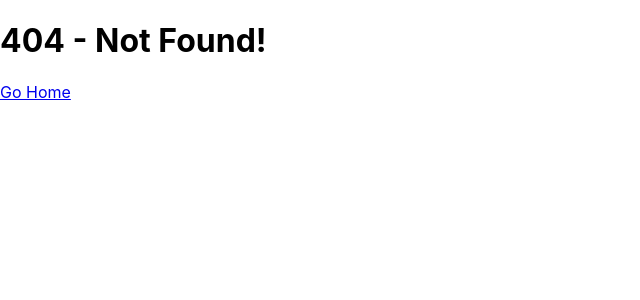
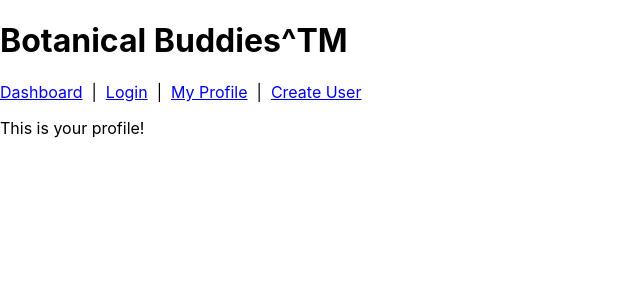
Before and after one commit to kaleb2/BotanicalBuddies, a React (Create React App) app in the folder botanicalfrontend/: page /user-profile in a window 1280 px wide. Before the commit this address had no page. Shown: the top 300 px of the page, without its empty margins (0-640 px from the left). Built offline with nearby package versions, Linux system fonts and the light colour scheme.

Commit message:
add user profile page

```diff
--- a/botanicalfrontend/src/App.tsx
+++ b/botanicalfrontend/src/App.tsx
@@ -4,6 +4,7 @@ import { CreateUser } from './components/CreateUser';
 import { ReactDefault, NotFound, Header} from './components/React';
 import { BrowserRouter, Route, Routes } from "react-router-dom";
 import { Login } from './components/Login';
+import { UserProfile } from './components/UserProfile';
 
 function App() {
 
@@ -18,6 +19,7 @@ function App() {
           <Route path="/" element={<Header />}>
             <Route path="/" element={<ReactDefault />}/>
             <Route path="login" element={<Login />} />
+            <Route path="user-profile" element={<UserProfile />} />
             <Route path="create-user" element={<CreateUser />} />
           </Route>
           <Route path="*" element={<NotFound />} />
--- a/botanicalfrontend/src/components/React.tsx
+++ b/botanicalfrontend/src/components/React.tsx
@@ -37,6 +37,8 @@ export const Header = () => {
       &nbsp; | &nbsp;
       <Link to="/login">Login</Link>
       &nbsp; | &nbsp;
+      <Link to="/user-profile">My Profile</Link>
+      &nbsp; | &nbsp;
       <Link to="/create-user">Create User</Link>
       <br />
       <Outlet />
--- /dev/null
+++ b/botanicalfrontend/src/components/UserProfile.tsx
@@ -0,0 +1,8 @@
+export function UserProfile() {
+
+    return (
+        <div className="profile">
+            <p>This is your profile!</p>
+        </div>
+    );
+};
```
